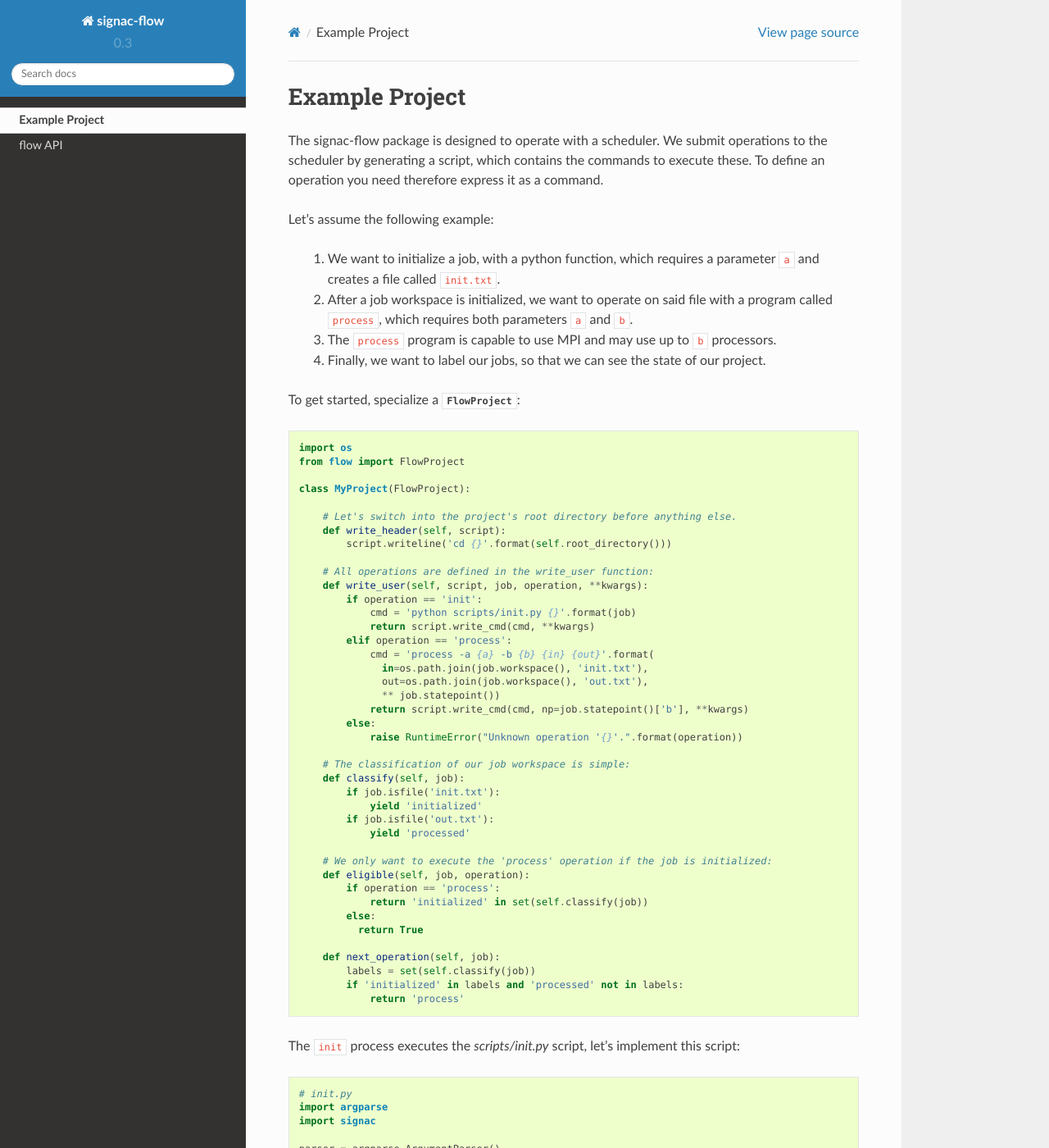
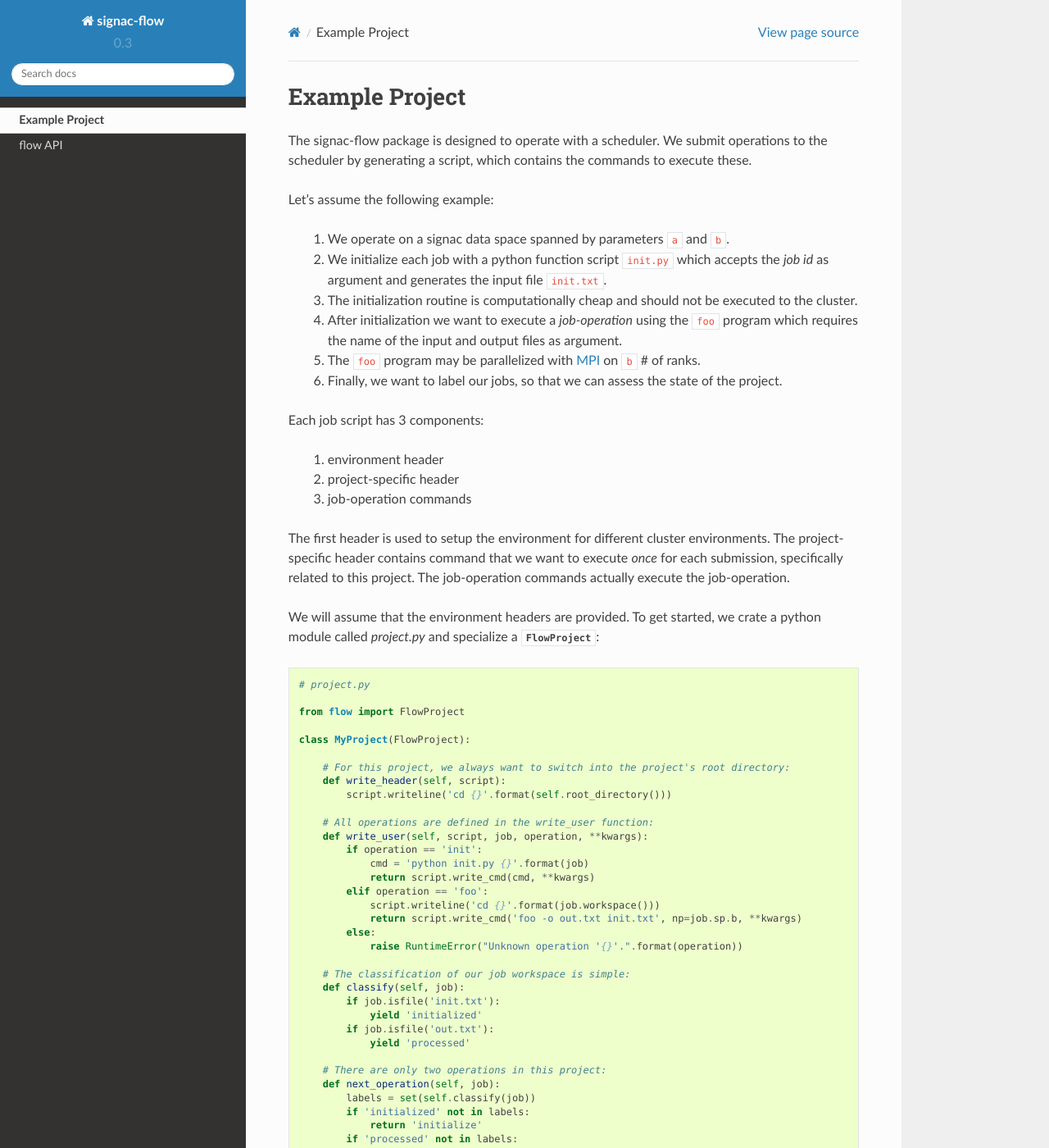
Before and after one commit to glotzerlab/signac-flow, a Sphinx documentation site: the page built from doc/example.rst, in a window 1280 px wide and 1400 px high. Shown: the whole window at 82% size. Built offline with Sphinx 7.4.7 and the Read the Docs theme 2.0.0, drawn with Linux system fonts in a browser that asks for light colours; some of the changed text lies outside the part shown.

Commit message:
Update the documentation.

```diff
--- a/doc/example.rst
+++ b/doc/example.rst
@@ -4,41 +4,51 @@ Example Project
 The signac-flow package is designed to operate with a scheduler.
 We submit operations to the scheduler by generating a script, which
 contains the commands to execute these.
-To define an operation you need therefore express it as a command.
 
 Let's assume the following example:
 
-  1. We want to initialize a job, with a python function, which
-     requires a parameter ``a`` and creates a file called ``init.txt``.
-  2. After a job workspace is initialized, we want to operate on said file
-     with a program called ``process``, which requires both parameters ``a`` and ``b``.
-  3. The ``process`` program is capable to use MPI and may use up to ``b`` processors.
-  4. Finally, we want to label our jobs, so that we can see the state of our project.
+  1. We operate on a signac data space spanned by parameters ``a`` and ``b``.
+  2. We initialize each job with a python function script ``init.py`` which accepts the *job id* as argument and generates the input file ``init.txt``.
+  3. The initialization routine is computationally cheap and should not be executed to the cluster.
+  4. After initialization we want to execute a *job-operation* using the ``foo`` program which requires the name of the input and output files as argument.
+  5. The ``foo`` program may be parallelized with MPI_ on ``b`` # of ranks.
+  6. Finally, we want to label our jobs, so that we can assess the state of the project.
 
-To get started, specialize a :py:class:`~flow.FlowProject`:
+.. _MPI: https://en.wikipedia.org/wiki/Message_Passing_Interface
+
+Each job script has 3 components:
+
+  1. environment header
+  2. project-specific header
+  3. job-operation commands
+
+The first header is used to setup the environment for different cluster environments.
+The project-specific header contains command that we want to execute *once* for each submission, specifically related to this project.
+The job-operation commands actually execute the job-operation.
+
+We will assume that the environment headers are provided.
+To get started, we crate a python module called `project.py` and specialize a :py:class:`~flow.FlowProject`:
 
 .. code-block:: python
 
-    import os
+    # project.py
+
     from flow import FlowProject
 
     class MyProject(FlowProject):
 
-        # Let's switch into the project's root directory before anything else.
+        # For this project, we always want to switch into the project's root directory:
         def write_header(self, script):
             script.writeline('cd {}'.format(self.root_directory()))
 
         # All operations are defined in the write_user function:
         def write_user(self, script, job, operation, **kwargs):
             if operation == 'init':
-                cmd = 'python scripts/init.py {}'.format(job)
+                cmd = 'python init.py {}'.format(job)
                 return script.write_cmd(cmd, **kwargs)
-            elif operation == 'process':
-                cmd = 'process -a {a} -b {b} {in} {out}'.format(
-                  in=os.path.join(job.workspace(), 'init.txt'),
-                  out=os.path.join(job.workspace(), 'out.txt'),
-                  ** job.statepoint())
-                return script.write_cmd(cmd, np=job.statepoint()['b'], **kwargs)
+            elif operation == 'foo':
+                script.writeline('cd {}'.format(job.workspace()))
+                return script.write_cmd('foo -o out.txt init.txt', np=job.sp.b, **kwargs)
             else:
                 raise RuntimeError("Unknown operation '{}'.".format(operation))
 
@@ -49,19 +59,20 @@ To get started, specialize a :py:class:`~flow.FlowProject`:
             if job.isfile('out.txt'):
                 yield 'processed'
 
-        # We only want to execute the 'process' operation if the job is initialized:
-        def eligible(self, job, operation):
-            if operation == 'process':
-                return 'initialized' in set(self.classify(job))
-            else:
-              return True
-
+        # There are only two operations in this project:
         def next_operation(self, job):
             labels = set(self.classify(job))
-            if 'initialized' in labels and 'processed' not in labels:
+            if 'initialized' not in labels:
+                return 'initialize'
+            if 'processed' not in labels:
                 return 'process'
 
-The ``init`` process executes the *scripts/init.py* script, let's implement this script:
+        # Only the 'foo' operation should be submitted to a cluster
+        def eligible(self, job, operation):
+            if operation is not None and operation == 'foo':
+                return True
+
+Let's implement the ``init.py`` script:
 
 .. code-block:: python
 
@@ -93,35 +104,10 @@ To print the status of your project:
     initialized   |########################################| 100.00%
     processed     |##########################--------------| 66.67%
     Detailed view:
-    job_id                           a  status      next_job  labels
-    -------------------------------- -  --------  ----------  ----------------------------------------------
-    108ef78ec381244447a108f931fe80db 1  unknown               initialized, processed
-    be01a9fd6b3044cf12c4a83ee9612f84 2  unknown               initialized, processed
-    32764c28ef130baefebeba76a158ac4e 3  unknown   process     initialized
+    job_id                           S  next_job  a  labels
+    -------------------------------- -  --------  -  -------------------------
+    108ef78ec381244447a108f931fe80db U            1  initialized, processed
+    be01a9fd6b3044cf12c4a83ee9612f84 U            2  initialized, processed
+    32764c28ef130baefebeba76a158ac4e U  process   3  initialized
     # ...
     >>>
-
-.. tip::
-
-      Use a multiprocessing pool to speed up the status determination:
-
-      .. code-block:: python
-
-          with multiprocessing.Pool() as pool:
-              project.print_status(detailed=True, params=('a',), pool=pool)
-
-We will use the :py:class:`~flow.scheduler.FakeScheduler` for demonstration of the submit process, which simply prints the job scripts to screen:
-
-.. code-block:: python
-
-    >>> import flow
-    >>> project = MyProject()
-    >>> scheduler = flow.scheduler.FakeScheduler()
-    >>> project.submit(scheduler, num=1)
-    cd wait
-    cd /project/root/path/test-flow-project
-
-    process -a 0 -b 0 /project/workspace/in.txt /project/workspace/out.txt
-
-    wait
-    >>>
```
Also changed, not shown: doc/flow.rst (+8 -9 lines), flow/__init__.py (+5 -3 lines).
